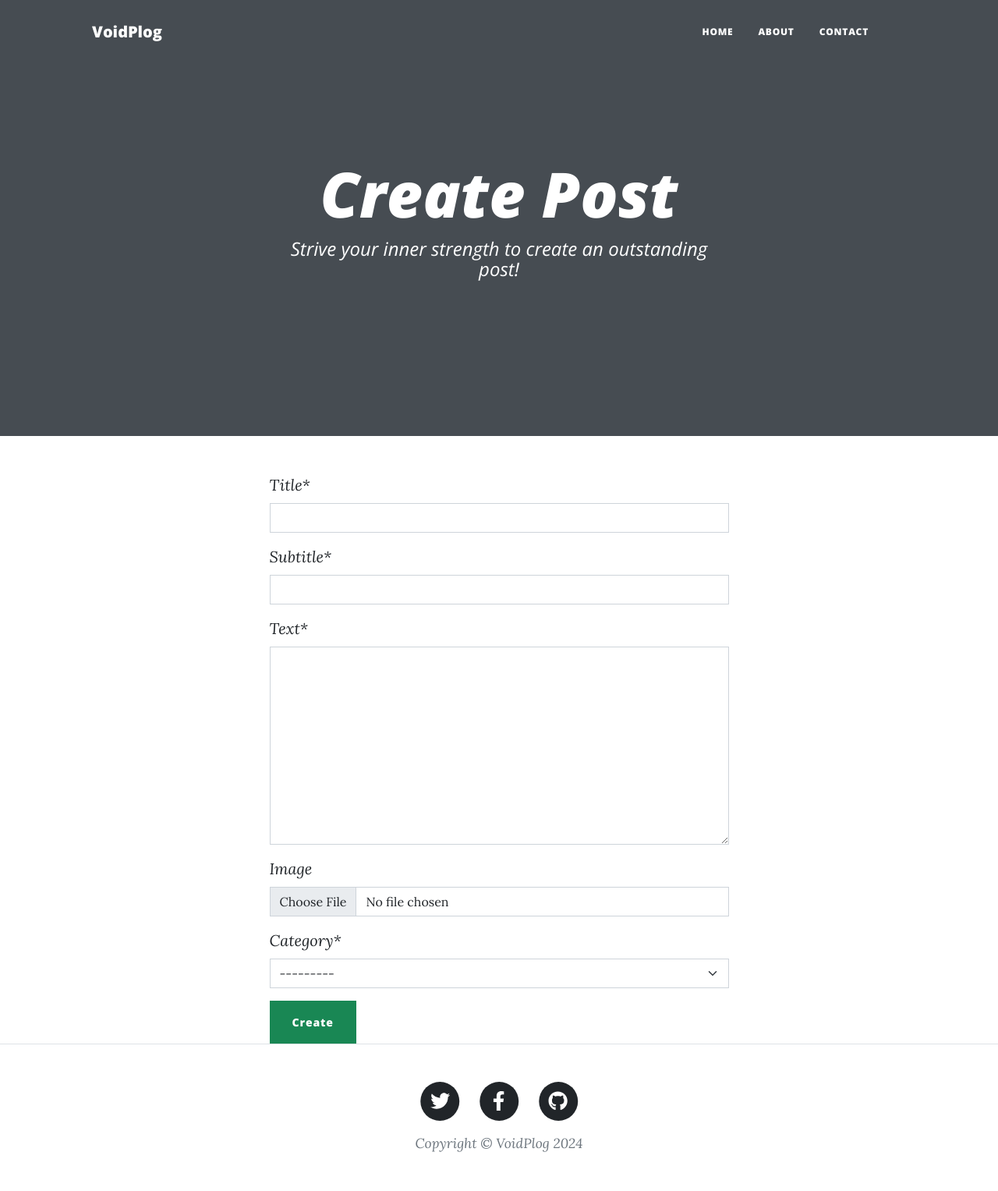
After one commit to Samandar-Komilov/voidplog, a Django app: page /create/ in a window 1280 px wide. The commit adds this page. Shown: the whole page at 78% size. Run offline with Django 5.2, Linux system fonts and the light colour scheme; data that the repository does not hold is empty; some libraries are stand-ins or nearby versions.

Commit message:
Create Post functionality partial

```diff
--- a/pages/urls.py
+++ b/pages/urls.py
@@ -6,5 +6,6 @@ urlpatterns = [
     path('', views.HomeView.as_view(), name='home'),
     path('about/', views.AboutView.as_view(), name='about'),
     path('posts/<int:pk>', views.PostView.as_view(), name='post-detail'),
-    path('contact/', views.ContactView.as_view(), name='contact')
+    path('contact/', views.ContactView.as_view(), name='contact'),
+    path('create/', views.PostCreateView.as_view(), name='post_create')
 ]
--- a/pages/views.py
+++ b/pages/views.py
@@ -1,6 +1,7 @@
-from django.shortcuts import render
+from django.shortcuts import redirect, render, HttpResponse
 from django.views import View
 from .models import Post
+from .forms import PostCreateForm
 
 
 class HomeView(View):
@@ -34,3 +35,19 @@ class ContactView(View):
     template = "contact.html"
     def get(self, request):
         return render(request, template_name=self.template)
+
+
+# CRUD for Posts
+
+class PostCreateView(View):
+    template = "post/post_create.html"
+    form = PostCreateForm()
+    def get(self, request):
+        return render(request, template_name=self.template, context={'form':self.form})
+    def post(self, request):
+        form = PostCreateForm(request.POST)
+        if form.is_valid():
+            form.save()
+            return redirect('/')
+        else:
+            return HttpResponse("Your credentials are wrong!")
--- a/templates/base.html
+++ b/templates/base.html
@@ -29,8 +29,11 @@
                     <ul class="navbar-nav ms-auto py-4 py-lg-0">
                         <li class="nav-item"><a class="nav-link px-lg-3 py-3 py-lg-4" href="{% url "home" %}">Home</a></li>
                         <li class="nav-item"><a class="nav-link px-lg-3 py-3 py-lg-4" href="{% url "about" %}">About</a></li>
-                        <li class="nav-item"><a class="nav-link px-lg-3 py-3 py-lg-4" href="#">Create Post</a></li>
+                        {% if request.user.is_authenticated %}
+                        <li class="nav-item"><a class="nav-link px-lg-3 py-3 py-lg-4" href="{% url "post_create" %}">Create Post</a></li>
+                        {% endif %}
                         <li class="nav-item"><a class="nav-link px-lg-3 py-3 py-lg-4" href="{% url "contact" %}">Contact</a></li>
+                        <li class="nav-item"><a class="nav-link px-lg-3 py-3 py-lg-4" href="#"><i>{{request.user.username}}<i></a></li>
                         {% if request.user.is_authenticated %}
                         <li class="nav-item">
                             <form method="POST" action="{% url "logout" %}">
--- /dev/null
+++ b/templates/post/post_create.html
@@ -0,0 +1,33 @@
+{% extends "base.html" %}
+{% load crispy_forms_tags %}
+
+{% block title %}
+Login Page
+{% endblock title %}
+
+{% block content %}
+<header class="masthead">
+    <div class="container position-relative px-4 px-lg-5">
+        <div class="row gx-4 gx-lg-5 justify-content-center">
+            <div class="col-md-10 col-lg-8 col-xl-7">
+                <div class="page-heading">
+                    <h1>Create Post</h1>
+                    <span class="subheading">Strive your inner strength to create an outstanding post!</span>
+                </div>
+            </div>
+        </div>
+    </div>
+</header>
+
+<div class="container px-4 px-lg-5">
+    <div class="row gx-4 gx-lg-5 justify-content-center">
+        <div class="col-md-10 col-lg-8 col-xl-7">
+            <form method="POST">
+                {% csrf_token %}
+                {{ form | crispy }}
+                <button type="submit" class="btn btn-success">Create</button>
+            </form>
+        </div>
+    </div>
+</div>
+{% endblock content %}
```
Also changed, not shown: pages/forms.py (added, +8 -0 lines).
